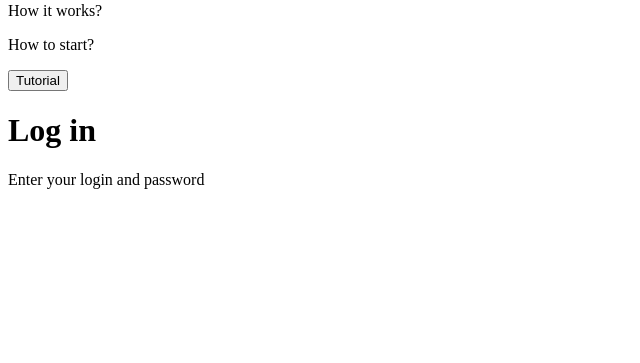
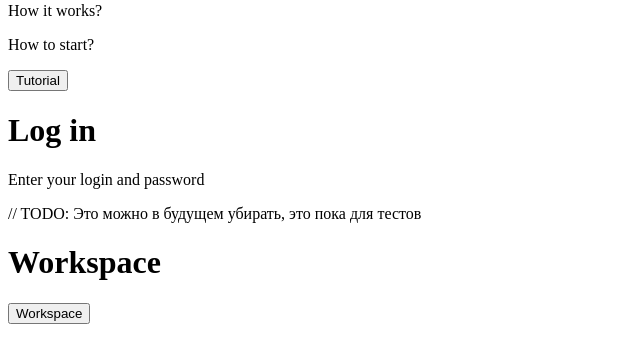
Before and after one commit to r-kulik/clickml, a Django app: page / in a window 1280 px wide. Shown: the part 175-538 px from the top of the page, without its empty margins (0-640 px from the left). Run offline with Django 4.2, Linux system fonts and the light colour scheme.

Commit message:
Added link to workspace on the main page (BETA)

```diff
--- a/server/main_page/templates/mainpage.html
+++ b/server/main_page/templates/mainpage.html
@@ -8,7 +8,7 @@
 
 <header>
     <nav>
-        <a href="/login/">Log in</a>
+        <a href="/accounts/login/">Log in</a>
     </nav>
 </header>
 
@@ -35,6 +35,12 @@
         <p>How to work with our service</p>
     </div>
 
+    // TODO: Это можно в будущем убирать, это пока для тестов
+    <div id="workspace_link">
+        <h1>Workspace</h1>
+        <button onclick='location.href = "/workspace"'>Workspace</button>
+    </div>
+
 </main>
 
 <script>
--- a/server/server/urls.py
+++ b/server/server/urls.py
@@ -18,6 +18,7 @@ from django.contrib import admin
 from django.urls import path
 from django.conf.urls import include
 from main_page import views as main_page_views
+from workspace import views as workspace_views
 
 urlpatterns = [
     path('admin/', admin.site.urls),
@@ -27,3 +28,7 @@ urlpatterns = [
 urlpatterns += [
     path('accounts/', include('django.contrib.auth.urls')),
 ]
+
+urlpatterns += [
+    path('workspace', workspace_views.main, name='Workspace')
+]
```
Also changed, not shown: server/templates/registration/logged_out.html (added, +7 -0 lines), server/templates/workspace_template.html (added, +7 -0 lines), server/db.sqlite3.
